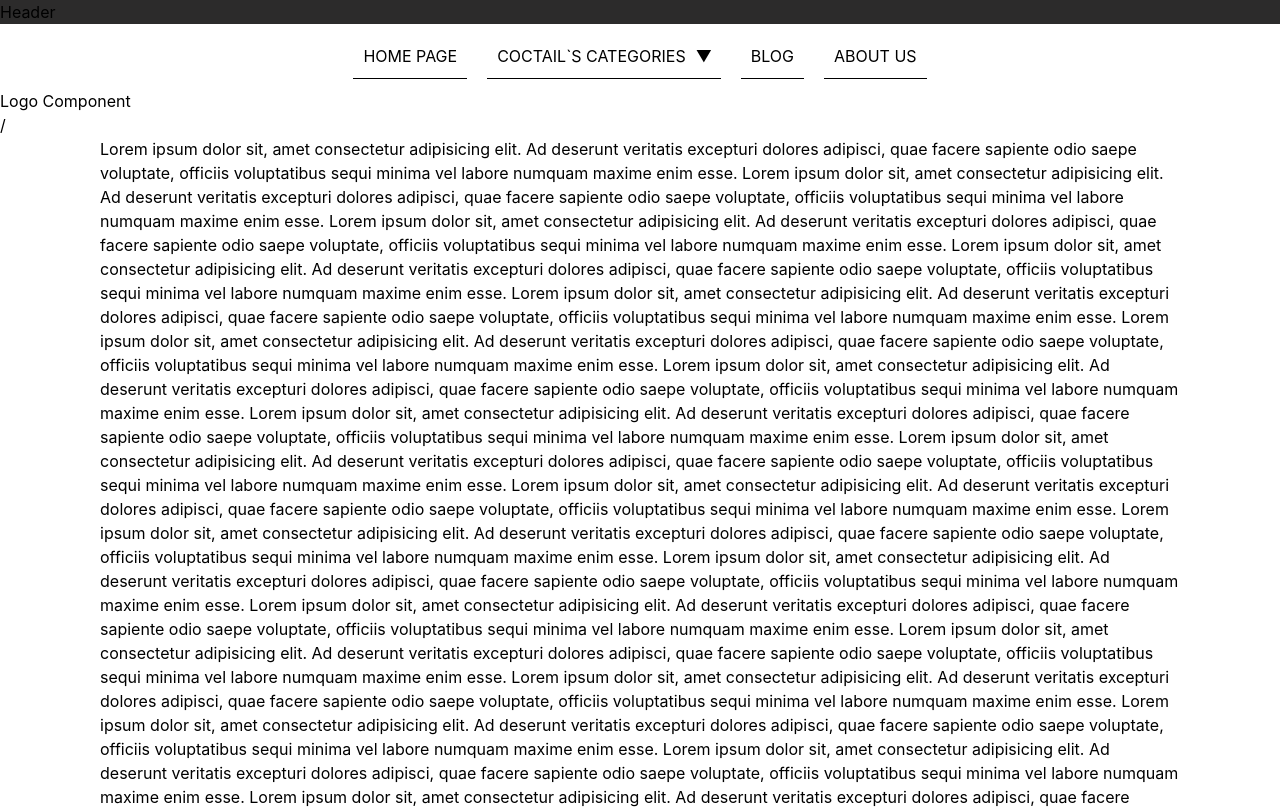
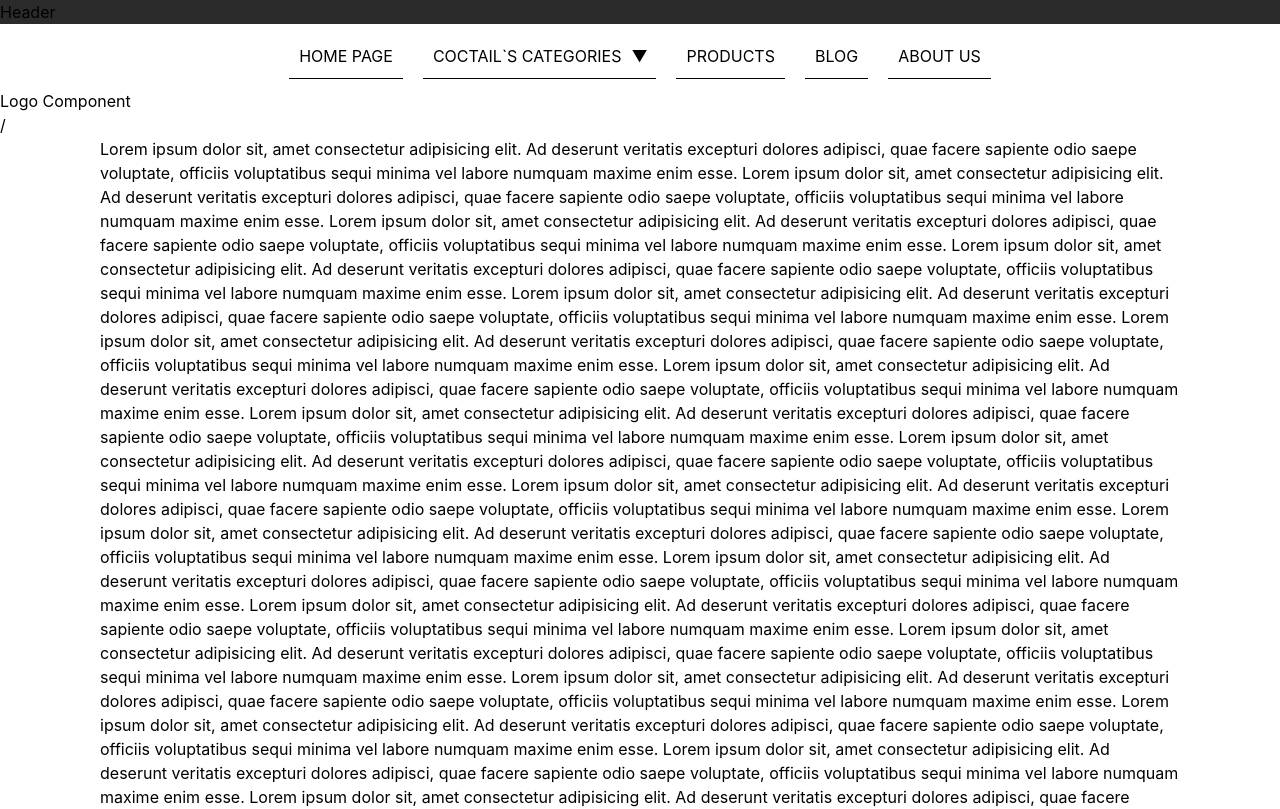
Before and after one commit to RomanMelnyk909/group-project, a React (Create React App) app: page / in a window 1280 px wide. Shown: the top 809 px of the page. Built offline with nearby package versions, Linux system fonts and the light colour scheme.

Commit message:
Added Product Component

```diff
--- a/src/components/Navigation/Navigation.jsx
+++ b/src/components/Navigation/Navigation.jsx
@@ -2,7 +2,7 @@ import "./navigation.css";
 import NavigationItem from '../NavigationItem/NavigationItem';
 import { v4 as uuidv4 } from 'uuid';
 import { Link } from "react-router-dom";
-import { ABOUT_PATH, BLOG_PATH,  HOME_PATH } from "../../constants/constants";
+import { ABOUT_PATH, BLOG_PATH,  HOME_PATH, PRODUCTS_PATH } from "../../constants/constants";
 
 
 const Navigation = () => {
@@ -22,6 +22,13 @@ const Navigation = () => {
          isUppercasetext: true,
          path: null,
          isCategiries: true,
+      },
+      {
+         id: uuidv4(),
+         text: 'Products',
+         isUppercasetext: true,
+         path: PRODUCTS_PATH,
+         isCategiries: false,
       },
       {
          id: uuidv4(),
--- /dev/null
+++ b/src/components/Products/index.js
@@ -0,0 +1,3 @@
+import Products from "./Products";
+
+export default Products;
--- /dev/null
+++ b/src/components/Products/products.module.css
@@ -0,0 +1,4 @@
+.products{
+    font-size: 20px;
+    display: flex;
+}
--- a/src/constants/constants.js
+++ b/src/constants/constants.js
@@ -2,3 +2,4 @@ export const HOME_PATH = "/";
 export const COCTAIL_CATEGIRIES_PATH = "/coctail_categories";
 export const BLOG_PATH = "/blog";
 export const ABOUT_PATH = "/about";
+export const PRODUCTS_PATH = "/products";
```
Also changed, not shown: src/components/Products/Products.jsx (added, +9 -0 lines).
